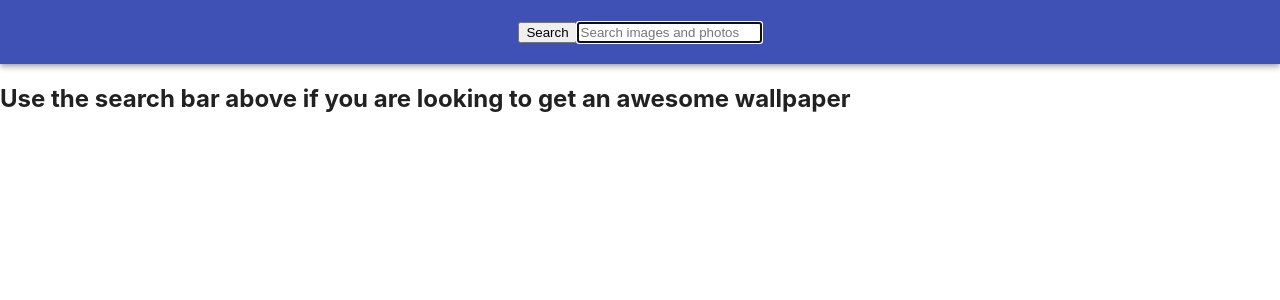
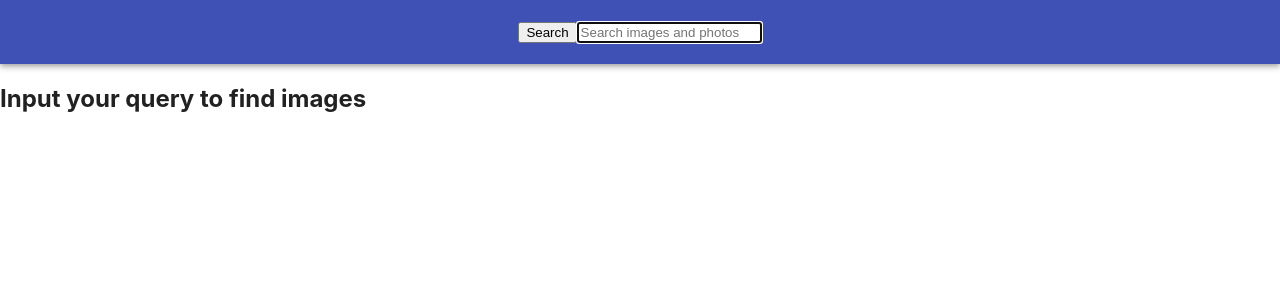
Before and after one commit to gigorko1993/goit-react-hw-03-image-finder, a React (Create React App) app: page / in a window 1280 px wide. Shown: the top 300 px of the page. Built offline with nearby package versions, Linux system fonts and the light colour scheme.

Commit message:
fix bags

```diff
--- a/package.json
+++ b/package.json
@@ -8,6 +8,7 @@
     "@testing-library/react": "^11.2.7",
     "@testing-library/user-event": "^12.8.3",
     "cra-template": "1.1.2",
+    "gh-pages": "^3.2.3",
     "react": "^17.0.2",
     "react-dom": "^17.0.2",
     "react-icons": "^4.2.0",
--- a/src/App.js
+++ b/src/App.js
@@ -96,12 +96,7 @@ class App extends Component {
       <div>
         <Searchbar onClick={this.setValue} />
 
-        {status === 'idle' ? (
-          <h2>
-            Use the search bar above if you are looking to get an awesome
-            wallpaper
-          </h2>
-        ) : null}
+        {status === 'idle' ? <h2>Input your query to find images</h2> : null}
         {status === 'resolved' ? (
           <>
             <ImageGallery images={images} onImgClick={this.onImgClick} />
@@ -111,14 +106,14 @@ class App extends Component {
         {loader && (
           <Loader
             className="Loader"
-            type="Grid"
+            type="Oval"
             color="#9900cc"
             height={180}
             width={180}
           />
         )}
         {status === 'rejected' ? (
-          <h2>Some error occured while fetching requested images</h2>
+          <h2>Error. Try to change your query</h2>
         ) : null}
         {showModal && (
           <Modal showModal={this.showModal}>
```
Also changed, not shown: 1 other file (tests, documents, lock files or other folders).
